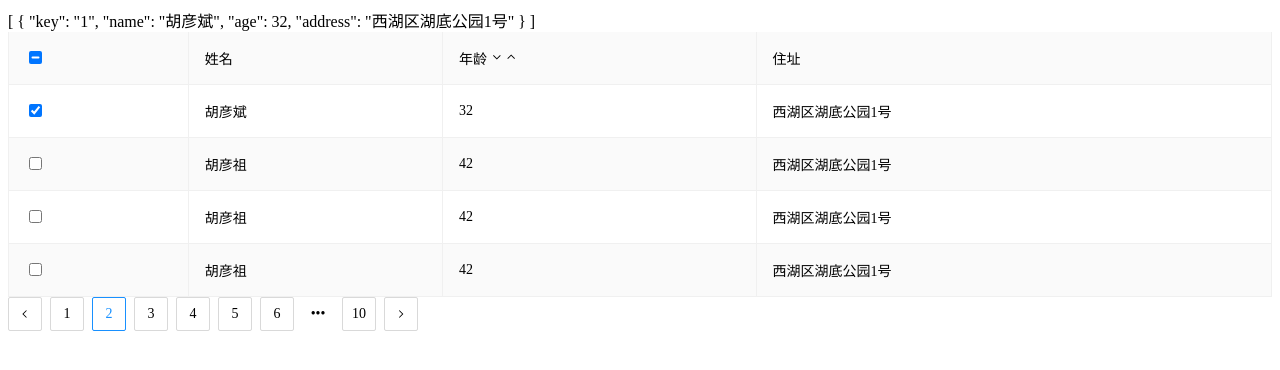
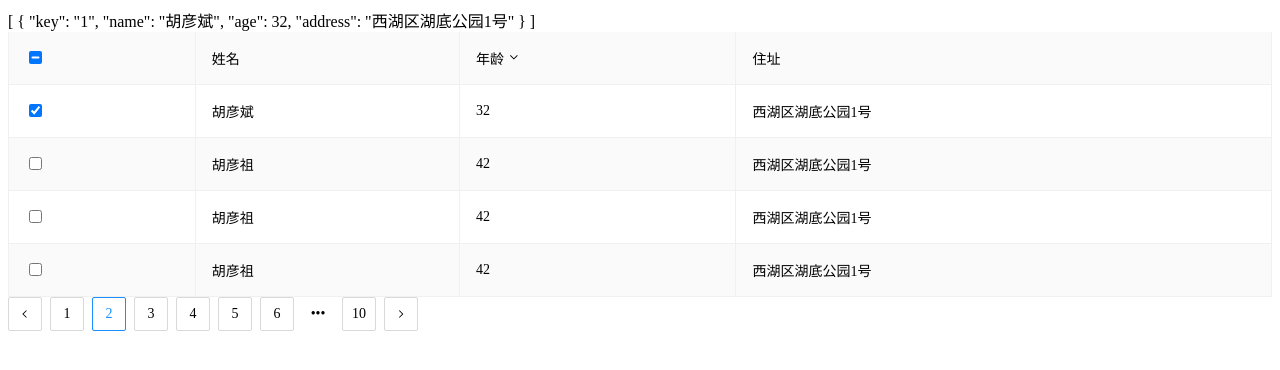
Before and after one commit to baozoudashijian/Guli-VueTestUtils-Version, a Vue app: page / in a window 1280 px wide. Shown: the top 370 px of the page. Built offline with nearby package versions, Linux system fonts and the light colour scheme.

Commit message:
feat: in关键字判断当前属性是否在对象中

```diff
--- a/src/table/table.vue
+++ b/src/table/table.vue
@@ -8,8 +8,8 @@
         <th v-for="column in columns">
           {{column.title}}
           <span class="g-table-sort" v-if="column.key in orderBy" @click="sortHandle">
-            <g-icon icon="arrow-down" ></g-icon>
-            <g-icon icon="arrow-up" ></g-icon>
+            <g-icon icon="arrow-up" v-if="orderBy[column.key] === 'asc'"></g-icon>
+            <g-icon icon="arrow-down" v-if="orderBy[column.key] === 'desc'"></g-icon>
           </span>
         </th>
       </tr>
```
